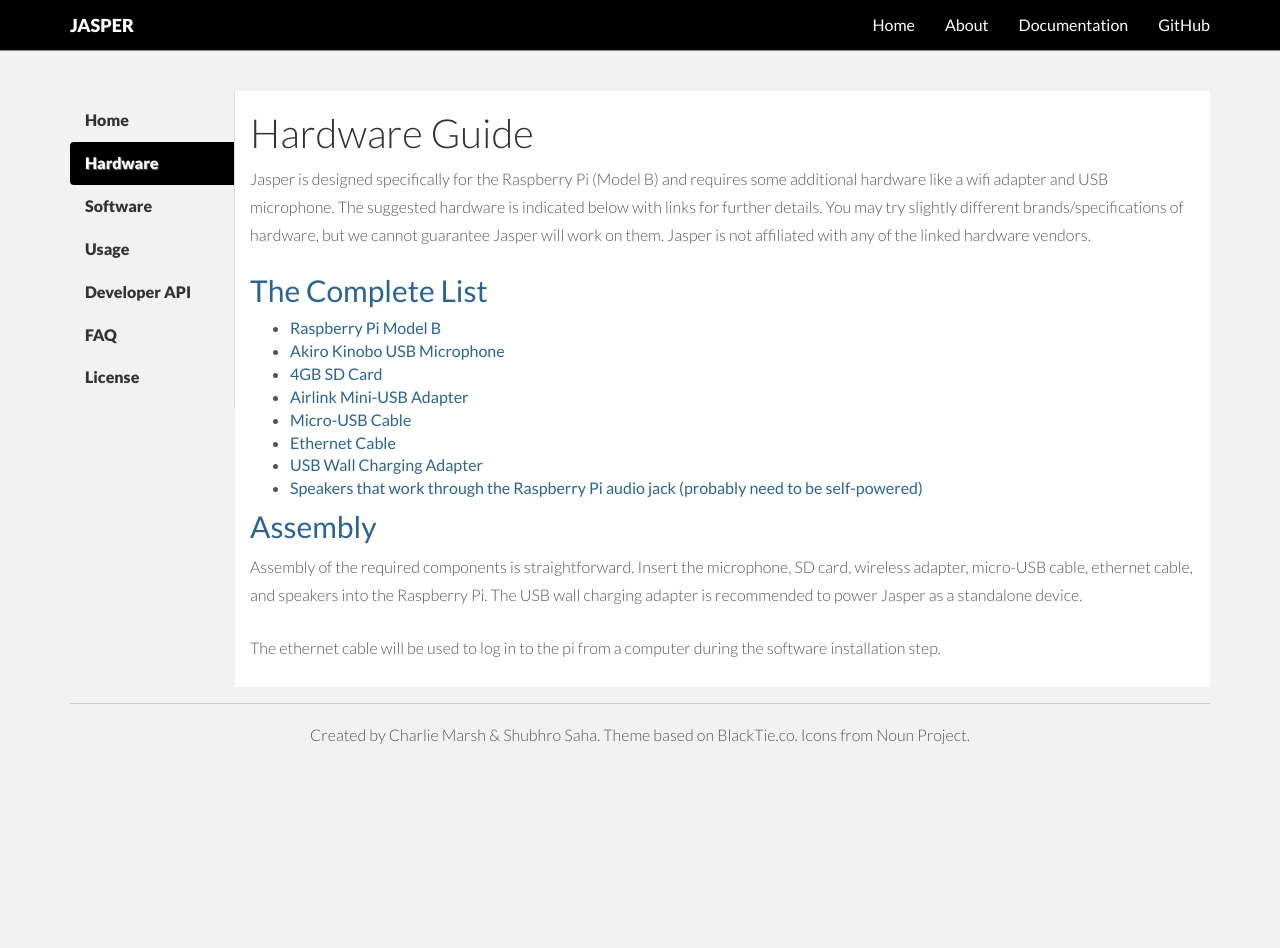
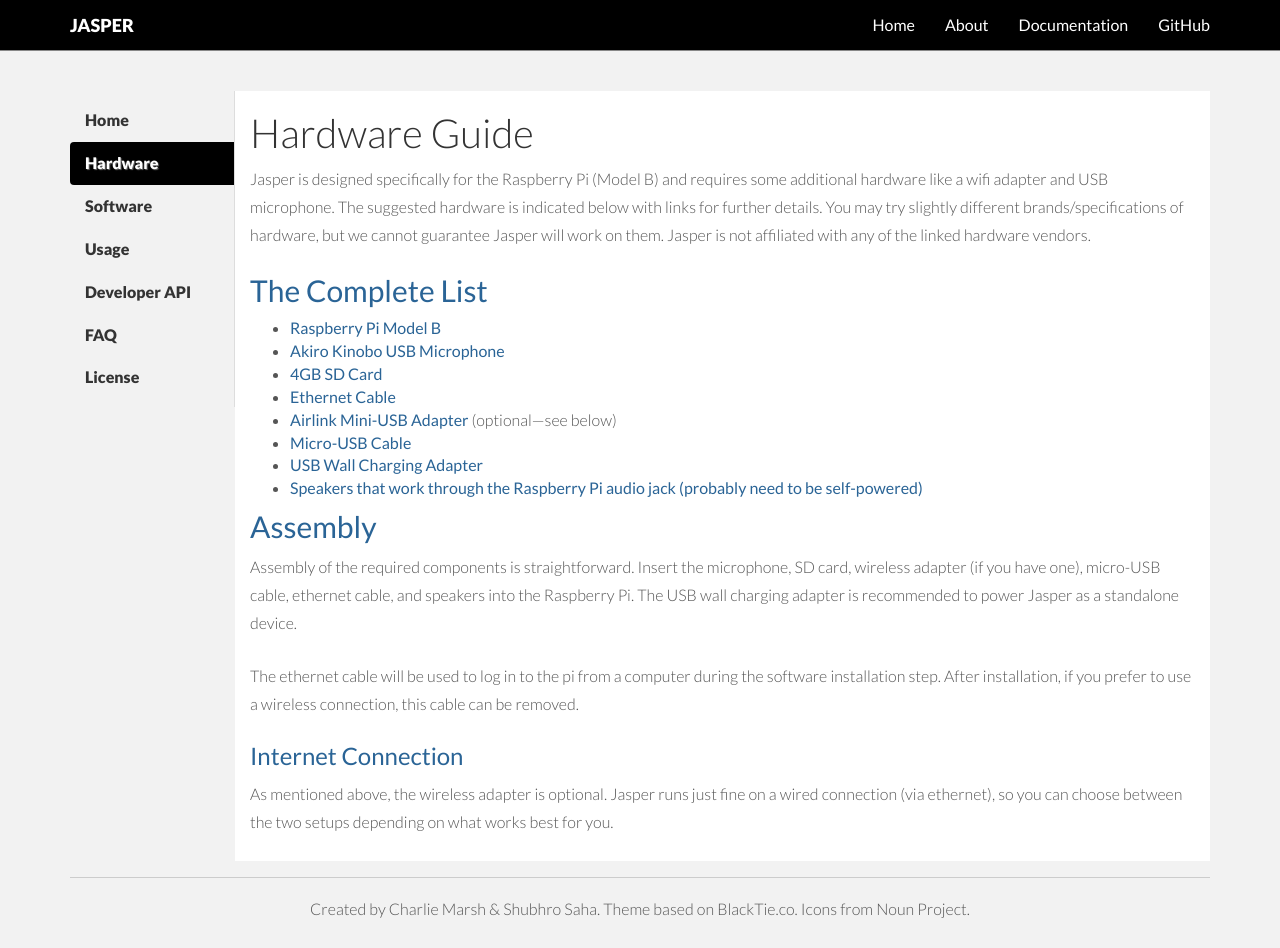
Before and after one commit to jasperproject/jasperproject.github.io, a Jekyll site: the page built from documentation/hardware/index.md, in a window 1280 px wide and 948 px high. Built offline with Jekyll 4.4.1, drawn with Linux system fonts in a browser that asks for light colours; nearby versions of some CDN libraries.

Commit message:
clarified optional status of wireless adapter

```diff
--- a/documentation/hardware/index.md
+++ b/documentation/hardware/index.md
@@ -14,14 +14,18 @@
 - [Raspberry Pi Model B](https://www.google.com/shopping/product/16525736034140563056)
 - [Akiro Kinobo USB Microphone](http://www.amazon.com/USB-2-0-Microphone-Recognition-Software/%20dp/B008CNZOJY/ref=sr_1_1?s=electronics)
 - [4GB SD Card](https://www.google.com/shopping/product/4813288882623522717)
-- [Airlink Mini-USB Adapter](http://www.amazon.com/Airlink-compatible-Wireless-Mini-%20USB-AWLL5099/dp/B006ZZUK5Y/ref=sr_1_5?%20s=electronics)
+- [Ethernet Cable](https://www.google.com/search?hl=en&amp;tbm=shop&amp;q=ethernet+cable)
+- [Airlink Mini-USB Adapter](http://www.amazon.com/Airlink-compatible-Wireless-Mini-%20USB-AWLL5099/dp/B006ZZUK5Y/ref=sr_1_5?%20s=electronics) (optional—see below)
 - [Micro-USB Cable](http://www.amazon.com/Monoprice-Male-Micro-28AWG-Cable/dp/B001U3SU8U/ref=pd_sim_pc_1)
-- [Ethernet Cable](https://www.google.com/search?hl=en&amp;tbm=shop&amp;q=ethernet+cable)
 - [USB Wall Charging Adapter](http://www.amazon.com/Zeimax-Travel-Charger-White-iPhone/dp/B00CO6TNM4/ref=sr_1_1?s=electronics)
 - [Speakers that work through the Raspberry Pi audio jack (probably need to be self-powered)](https://www.google.com/shopping/product/1749789584867681205)
 
 <h2 class="linked" id='assembly'><a href="#assembly" title="Permalink to this headline">Assembly</a></h2>
 
-Assembly of the required components is straightforward. Insert the microphone, SD card, wireless adapter, micro-USB cable, ethernet cable, and speakers into the Raspberry Pi. The USB wall charging adapter is recommended to power Jasper as a standalone device.
+Assembly of the required components is straightforward. Insert the microphone, SD card, wireless adapter (if you have one), micro-USB cable, ethernet cable, and speakers into the Raspberry Pi. The USB wall charging adapter is recommended to power Jasper as a standalone device.
 
-The ethernet cable will be used to log in to the pi from a computer during the software installation step.
+The ethernet cable will be used to log in to the pi from a computer during the software installation step. After installation, if you prefer to use a wireless connection, this cable can be removed.
+
+<h3 class="linked" id='internet'><a href="#internet" title="Permalink to this headline">Internet Connection</a></h3>
+
+As mentioned above, the wireless adapter is optional. Jasper runs just fine on a wired connection (via ethernet), so you can choose between the two setups depending on what works best for you.
```
